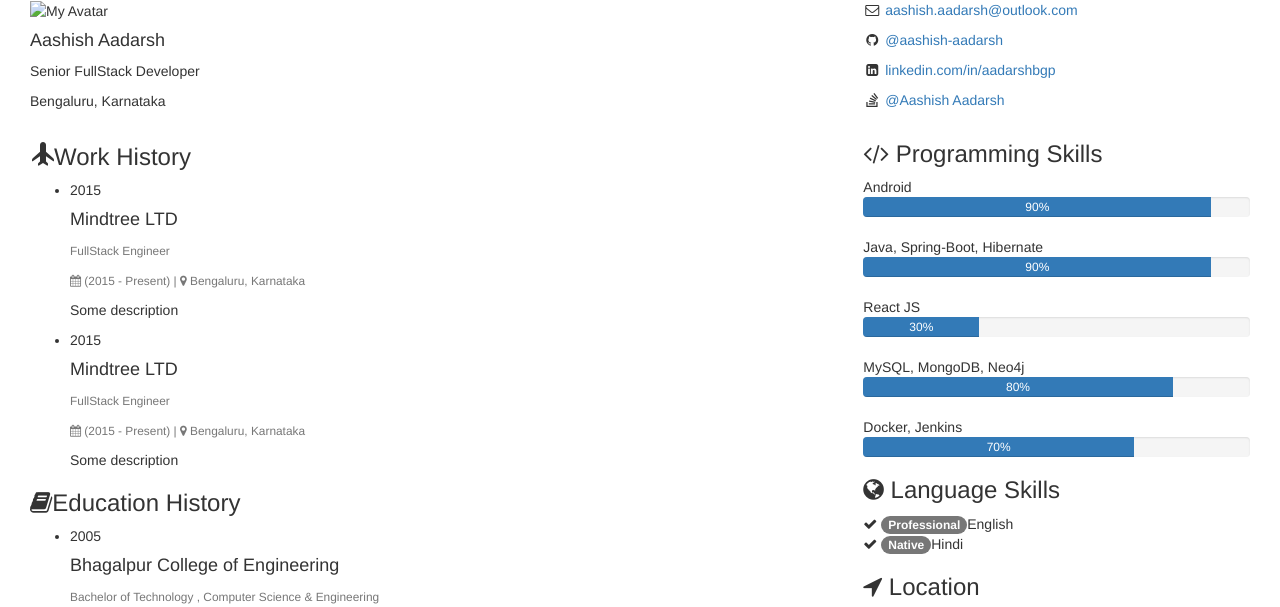
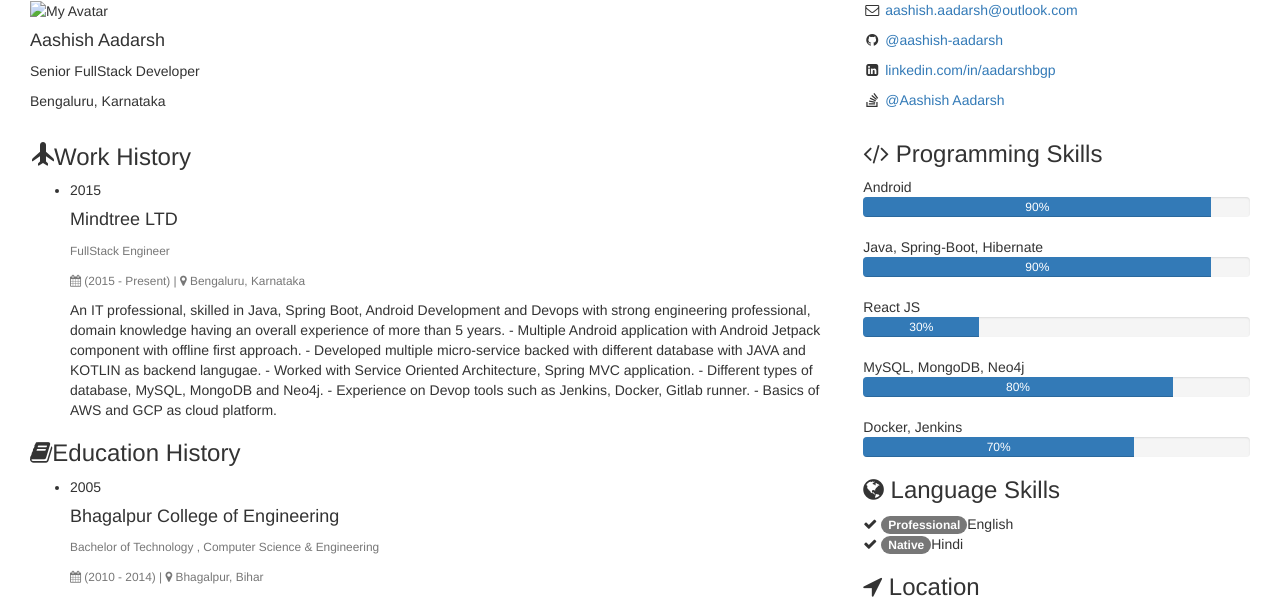
Before and after one commit to aashish-aadarsh/aashish-aadarsh.github.io, a Jekyll site: the page built from index.html, in a window 1280 px wide, cut to the strip 0-607 px from the top of the page. Built offline with Jekyll 4.4.1, drawn with Linux system fonts in a browser that asks for light colours; nearby versions of some CDN libraries.

Commit message:
Update _config.yml

```diff
--- a/_config.yml
+++ b/_config.yml
@@ -32,15 +32,13 @@ author:
       title: FullStack Engineer
       started: 2015
       duration: (2015 - Present)
-      description: Some description
-
-    - work1:
-      company: Mindtree LTD
-      location: Bengaluru, Karnataka
-      title: FullStack Engineer
-      started: 2015
-      duration: (2015 - Present)
-      description: Some description
+      description: An IT professional, skilled in Java, Spring Boot, Android Development and Devops with strong engineering professional, domain knowledge having an overall experience of more than 5 years.
+            - Multiple Android application with Android Jetpack component with offline first approach.
+            - Developed multiple micro-service backed with different database with JAVA and KOTLIN as backend langugae.
+            - Worked with Service Oriented Architecture, Spring MVC application.
+            - Different types of database, MySQL, MongoDB and Neo4j.
+            - Experience on Devop tools such as Jenkins, Docker, Gitlab runner.
+            - Basics of AWS and GCP as cloud platform.
 
   educationHistory:
     - education1:
```
